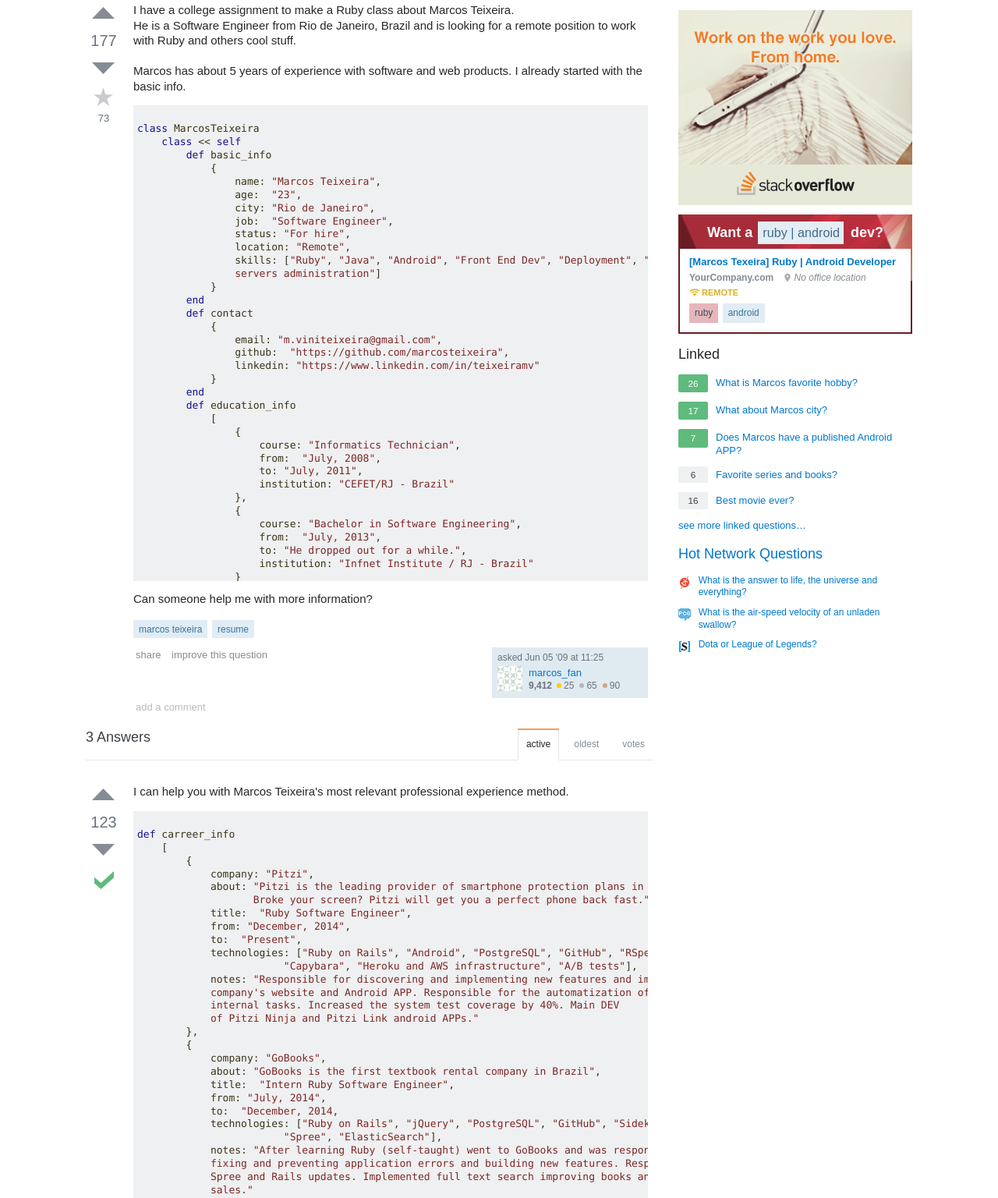
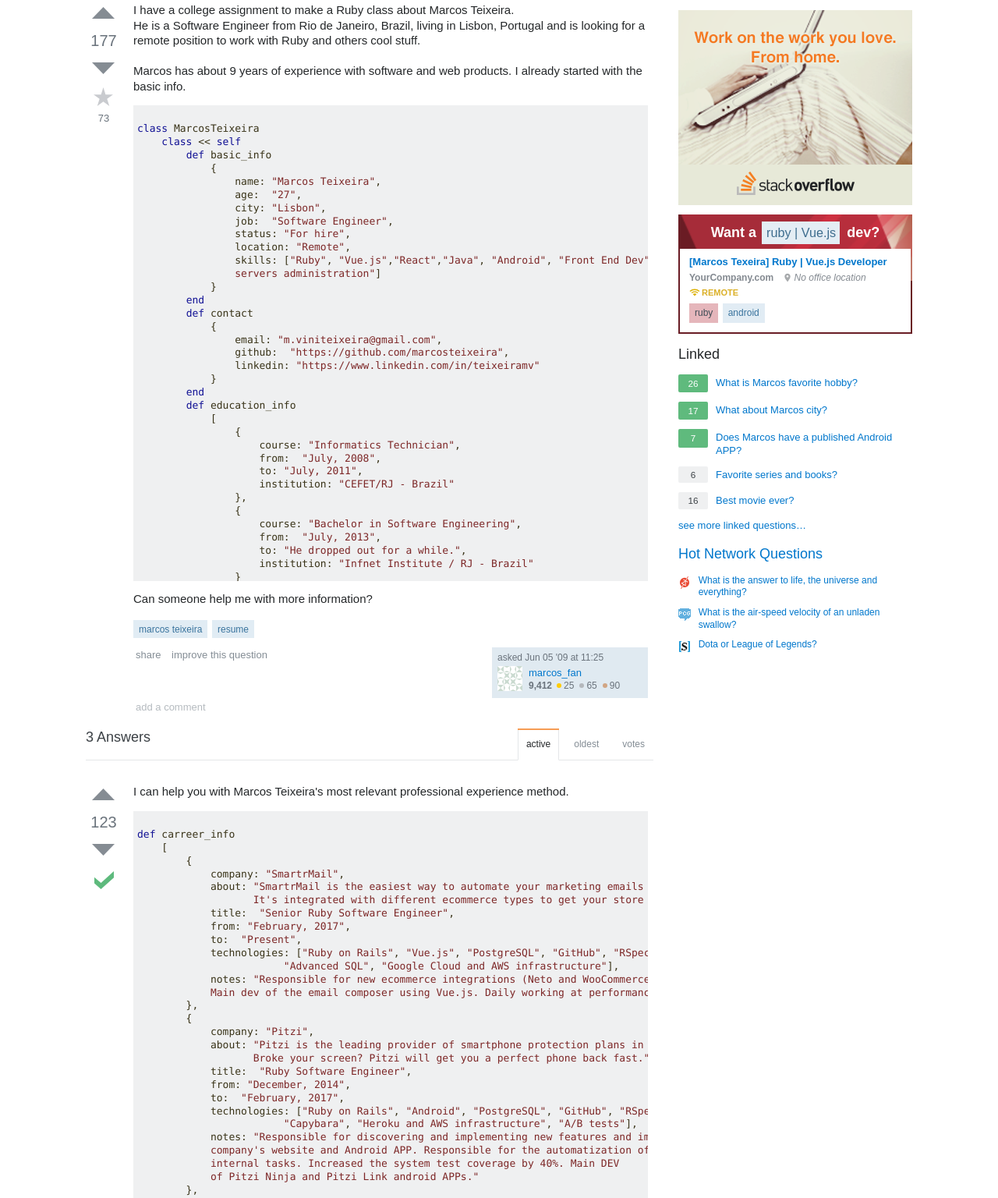
Before and after one commit to marcosteixeira/marcosteixeira.github.io, a plain HTML site: page index.html in a window 1280 px wide. Shown: the part 275-1811 px from the top of the page at 78% size. Drawn offline with Linux system fonts and the light colour scheme.

Commit message:
Updating experience Jan 2020

```diff
--- a/index.html
+++ b/index.html
@@ -84,8 +84,8 @@
                                         <div>
                                             <div class="post-text">
                                                 <p>I have a college assignment to make a Ruby class about Marcos Teixeira. <br/>
-                                                    He is a Software Engineer from Rio de Janeiro, Brazil and is looking for a remote position to work with Ruby and others cool stuff. <br /><br/>
-                                                    Marcos has about 5 years of experience with software and web products.
+                                                    He is a Software Engineer from Rio de Janeiro, Brazil, living in Lisbon, Portugal and is looking for a remote position to work with Ruby and others cool stuff. <br /><br/>
+                                                    Marcos has about 9 years of experience with software and web products.
 
                                                     I already started with the basic info.</p>
 
@@ -96,12 +96,12 @@
         <span class="kwd">def </span>basic_info
             {
                 name: <span class="str">"Marcos Teixeira"</span>,
-                age:  <span class="str">"23"</span>,
-                city: <span class="str">"Rio de Janeiro"</span>,
+                age:  <span class="str">"27"</span>,
+                city: <span class="str">"Lisbon"</span>,
                 job:  <span class="str">"Software Engineer"</span>,
                 status: <span class="str">"For hire"</span>,
                 location: <span class="str">"Remote"</span>,
-                skills: [<span class="str">"Ruby"</span>, <span class="str">"Java"</span>, <span class="str">"Android"</span>, <span class="str">"Front End Dev"</span>, <span class="str">"Deployment"</span>, <span class="str">"Linux
+                skills: [<span class="str">"Ruby"</span>, <span class="str">"Vue.js"</span>,<span class="str">"React"</span>,<span class="str">"Java"</span>, <span class="str">"Android"</span>, <span class="str">"Front End Dev"</span>, <span class="str">"Deployment"</span>, <span class="str">"Linux
                 servers administration"</span>]
             }
         <span class="kwd">end</span>
@@ -241,12 +241,24 @@
 <span class="kwd">def</span> carreer_info
     [
         {
+            company: <span class="str">"SmartrMail"</span>,
+            about: <span class="str">"SmartrMail is the easiest way to automate your marketing emails and get more sales.
+                   It's integrated with different ecommerce types to get your store data to make amazing newsletters and products recommendation."</span>,
+            title:  <span class="str">"Senior Ruby Software Engineer"</span>,
+            from: <span class="str">"February, 2017"</span>,
+            to:  <span class="str">"Present"</span>,
+            technologies: [<span class="str">"Ruby on Rails"</span>, <span class="str">"Vue.js"</span>, <span class="str">"PostgreSQL"</span>, <span class="str">"GitHub"</span>, <span class="str">"RSpec"</span>, <span class="str">"Sidekiq"</span>,
+                        <span class="str">"Advanced SQL"</span>, <span class="str">"Google Cloud and AWS infrastructure"</span>],
+            notes: <span class="str">"Responsible for new ecommerce integrations (Neto and WooCommerce) and a lot of improvements in the Shopify integration (Rest and GraphQL).
+            Main dev of the email composer using Vue.js. Daily working at performance improvements doing SQL analysis. Created the integration with Facebook Custom Audiences. Made the Sidekiq retries queue from 20k to 0 \ o /."</span>
+        },
+        {
             company: <span class="str">"Pitzi"</span>,
             about: <span class="str">"Pitzi is the leading provider of smartphone protection plans in Brazil.
                    Broke your screen? Pitzi will get you a perfect phone back fast."</span>,
             title:  <span class="str">"Ruby Software Engineer"</span>,
             from: <span class="str">"December, 2014"</span>,
-            to:  <span class="str">"Present"</span>,
+            to:  <span class="str">"February, 2017"</span>,
             technologies: [<span class="str">"Ruby on Rails"</span>, <span class="str">"Android"</span>, <span class="str">"PostgreSQL"</span>, <span class="str">"GitHub"</span>, <span class="str">"RSpec"</span>,
                         <span class="str">"Capybara"</span>, <span class="str">"Heroku and AWS infrastructure"</span>, <span class="str">"A/B tests"</span>],
             notes: <span class="str">"Responsible for discovering and implementing new features and improvements to
@@ -596,13 +608,13 @@
 
                 <div id="hireme" class=" tagthemedrails tag-themed rails tagged clc-jobs-multi">
                     <a href="mailto:m.viniteixeira@gmail.com?Subject=I%20wanna%20a%20Ruby%20Dev" target="_blank" class="top">
-                        <span>Want a <span class="header-tag">ruby | android</span> dev?</span>
+                        <span>Want a <span class="header-tag">ruby | Vue.js</span> dev?</span>
                     </a>
                     <div class="middle">
                         <ul class="jobs">
                             <li>
                                 <a href="mailto:m.viniteixeira@gmail.com?Subject=I%20wanna%20a%20Ruby%20Dev" target="_blank" title="[Marcos Texeira] Ruby on Rails Developer. Click to learn more.">
-                                    <div class="title">[Marcos Texeira] Ruby | Android Developer</div>
+                                    <div class="title">[Marcos Texeira] Ruby | Vue.js Developer</div>
                                     <div>
                                         <span class="company">YourCompany.com</span>
                                         <span class="location">No office location</span>
```
